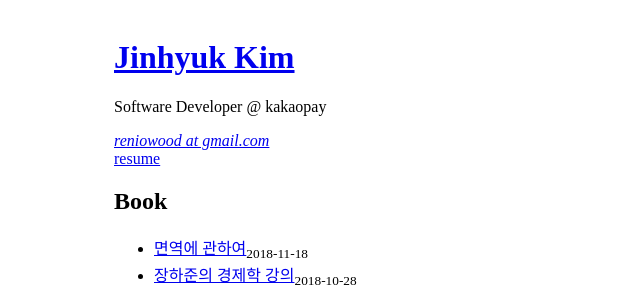
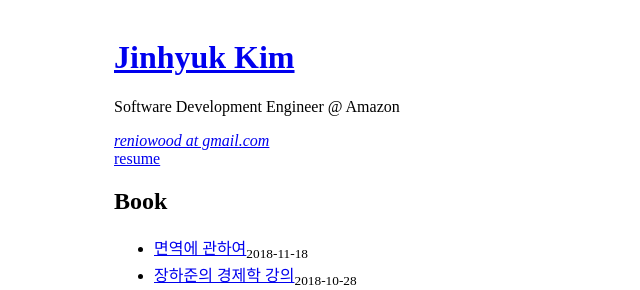
Before and after one commit to reniowood/profile, a Jekyll site: the page built from index.html, in a window 1280 px wide and 900 px high. Shown: the top 290 px of the window, without its empty margins (176-816 px from the left). Built offline with Jekyll 4.4.1, drawn with Linux system fonts in a browser that asks for light colours.

Commit message:
Update job status

```diff
--- a/_layouts/default.html
+++ b/_layouts/default.html
@@ -23,7 +23,7 @@
             <header>
                 <h1><a href="/">{{ site.name }}</a></h1>
                 <p>
-                    Software Developer @ kakaopay
+                    Software Development Engineer @ Amazon
                 </p>
                 <address>
                     <a href="mailto:reniowood@gmail.com">reniowood at gmail.com</a>
```
